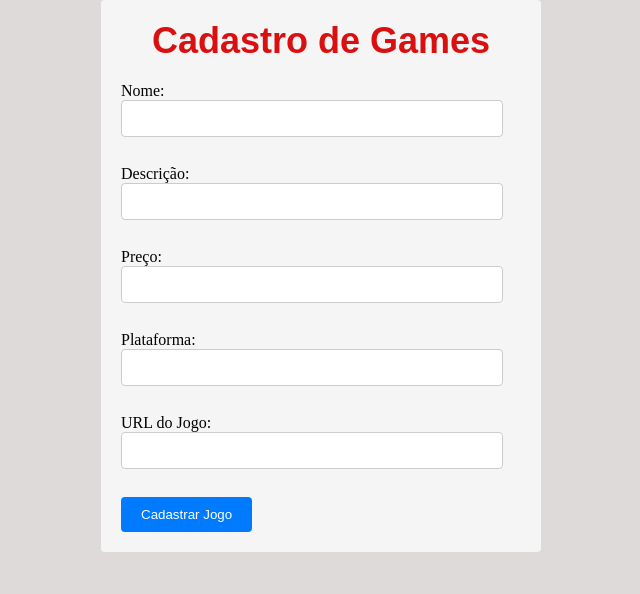
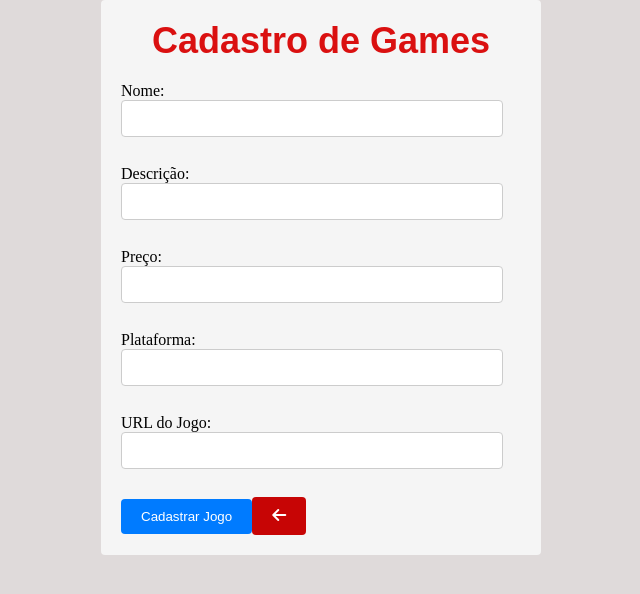
Before and after one commit to moaaskt/APIGameStoreFront, a React (Vite) app: page /GameForm in a window 1280 px wide. Shown: the top 594 px of the page, without its empty margins (319-959 px from the left). Built offline with nearby package versions, Linux system fonts and the light colour scheme; no server answers.

Commit message:
atulizando projeto

```diff
--- a/index.html
+++ b/index.html
@@ -2,12 +2,13 @@
 <html lang="en">
   <head>
     <meta charset="UTF-8" />
-    <link rel="icon" type="image/svg+xml" href="" />
+    <link rel="icon" type="image/svg+xml" href="src/assets/images/logo.jpg" />
     <meta name="viewport" content="width=device-width, initial-scale=1.0" />
     <title>GameStore®</title>
   </head>
   <body>
     <div id="root"></div>
     <script type="module" src="/src/main.jsx"></script>
+    <script src="https://kit.fontawesome.com/8f4efb61a3.js" crossorigin="anonymous"></script>
   </body>
 </html>
--- a/src/App.jsx
+++ b/src/App.jsx
@@ -2,7 +2,6 @@ import React, { useState, useEffect } from 'react';
 import { Routes, Route } from 'react-router-dom'
 import GameForm from './component/GameForm';
 import Home from './component/Home';
-import Carrinho from './component/Carrinho';
 
 
 
--- a/src/component/GameForm.css
+++ b/src/component/GameForm.css
@@ -42,3 +42,17 @@
     text-align: center;
     color: rgb(10, 3, 3);
   }
+  .home-button {
+    background-color: #c70505;
+    color: #fff;
+    border: none;
+    padding: 10px 20px;
+    font-size: 13px;
+    border-radius: 4px;
+    cursor: pointer;
+    transition: background-color 0.3s;
+  }
+
+  .home-button:hover {
+    background-color: #eb0505c5;
+  }
--- a/src/component/GameForm.jsx
+++ b/src/component/GameForm.jsx
@@ -1,8 +1,12 @@
 import React, { useState } from 'react';
+import { Link, useNavigate } from 'react-router-dom';
 import './GameForm.css';
 
 
+
+
 const GameForm = () => {
+  const navigate = useNavigate();
   const [gameData, setGameData] = useState({
     nome: '',
     descricao: '',
@@ -10,6 +14,10 @@ const GameForm = () => {
     plataforma: '',
     url_jogo: '', // Corrigido o nome do campo
   });
+
+  const handleGoToHome = () => {
+    navigate('/home'); // Use a função navigate para navegar para a página inicial
+  };
 
   const handleInputChange = (event) => {
     const { name, value } = event.target;
@@ -107,8 +115,12 @@ const GameForm = () => {
         </label>
         <br />
         <button type="submit">Cadastrar Jogo</button>
+        <button className="cadas-button" onClick={handleGoToHome}>
+        <i class="fa-sharp fa-solid fa-arrow-left"></i>
+        </button>
       </form>
     </div>
+
   );
 };
 
--- a/src/component/Home.css
+++ b/src/component/Home.css
@@ -69,6 +69,20 @@ body{
 .search-button:hover {
   background-color: #1d62ff;
 }
+.cadas-button {
+  background-color: #c70505;
+  color: #fff;
+  border: none;
+  padding: 10px 20px;
+  font-size: 16px;
+  border-radius: 4px;
+  cursor: pointer;
+  transition: background-color 0.3s;
+}
+
+.cadas-button:hover {
+  background-color: #eb0505c5;
+}
 .search-input {
   padding: 10px;
   font-size: 16px;
--- a/src/component/Home.jsx
+++ b/src/component/Home.jsx
@@ -2,6 +2,7 @@ import React, { useState, useEffect } from 'react';
 import './Home.css';
 import { Link } from 'react-router-dom';
 import { useNavigate } from 'react-router-dom';
+
 
 
 const Home = () => {
@@ -79,15 +80,18 @@ const Home = () => {
       <div className="search-container">
         <input
           type="text"
-          placeholder="Buscar jogo..."
+          placeholder="Buscar..."
           value={searchTerm}
           onChange={(event) => setSearchTerm(event.target.value)}
           className="search-input"
         />
-        <button className="search-button" onClick={handleFormSubmit}>
-          Procurar
-        </button>
+        <button className="search-button" onClick={handleFormSubmit}><i class="fa-solid fa-magnifying-glass"></i>
+
+        </button> <Link to="/GameForm"><button className="cadas-button">Cadastrar Jogos</button></Link>
+
       </div>
+
+
       <div className="product-grid">
         {filteredGames.length > 0 ? (
           filteredGames.map((game) => (
@@ -103,6 +107,7 @@ const Home = () => {
         ) : (
           <p className="no-results">Nenhum jogo encontrado.</p>
         )}
+
       </div>
     </div>
   );
```
Also changed, not shown: src/assets/images/logo.jpg (added). Lines whose indentation alone changed are shown as unchanged.
